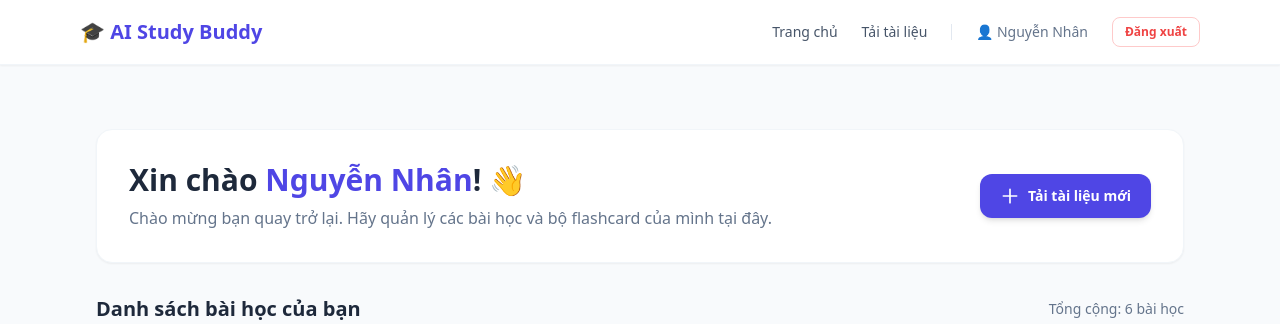
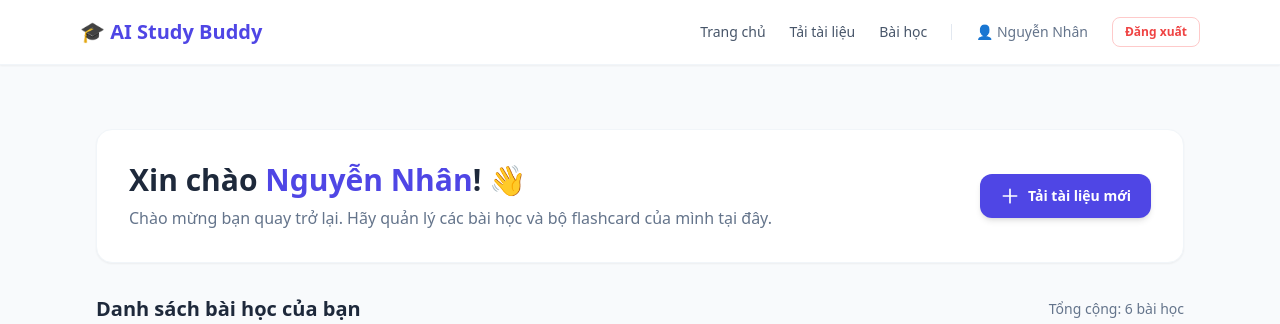
Before and after one commit to nhannguyen2704/AI-Study-Buddy, a Flask app: page /dashboard in a window 1280 px wide. Shown: the top 324 px of the page. Run offline with Flask 3, Linux system fonts and the light colour scheme; a user stored in the database is signed in; some libraries are stand-ins or nearby versions.

Commit message:
Update base.html

```diff
--- a/templates/base.html
+++ b/templates/base.html
@@ -22,13 +22,17 @@
       <div class="flex items-center gap-6">
         {% if session.get('user_id') %}
           <!-- Menu cho người dùng ĐÃ đăng nhập -->
-          <a href="{{ url_for('dashboard') }}"
+          <a href="{{ url_for('index') }}"
              class="text-slate-600 hover:text-indigo-600 font-medium text-sm transition">
             Trang chủ
           </a>
           <a href="{{ url_for('upload_doc') }}"
              class="text-slate-600 hover:text-indigo-600 font-medium text-sm transition">
             Tải tài liệu
+          </a>
+          <a href="{{ url_for('dashboard') }}"
+             class="text-slate-600 hover:text-indigo-600 font-medium text-sm transition">
+            Bài học
           </a>
 
           <div class="h-4 w-[1px] bg-slate-200"></div>
```
